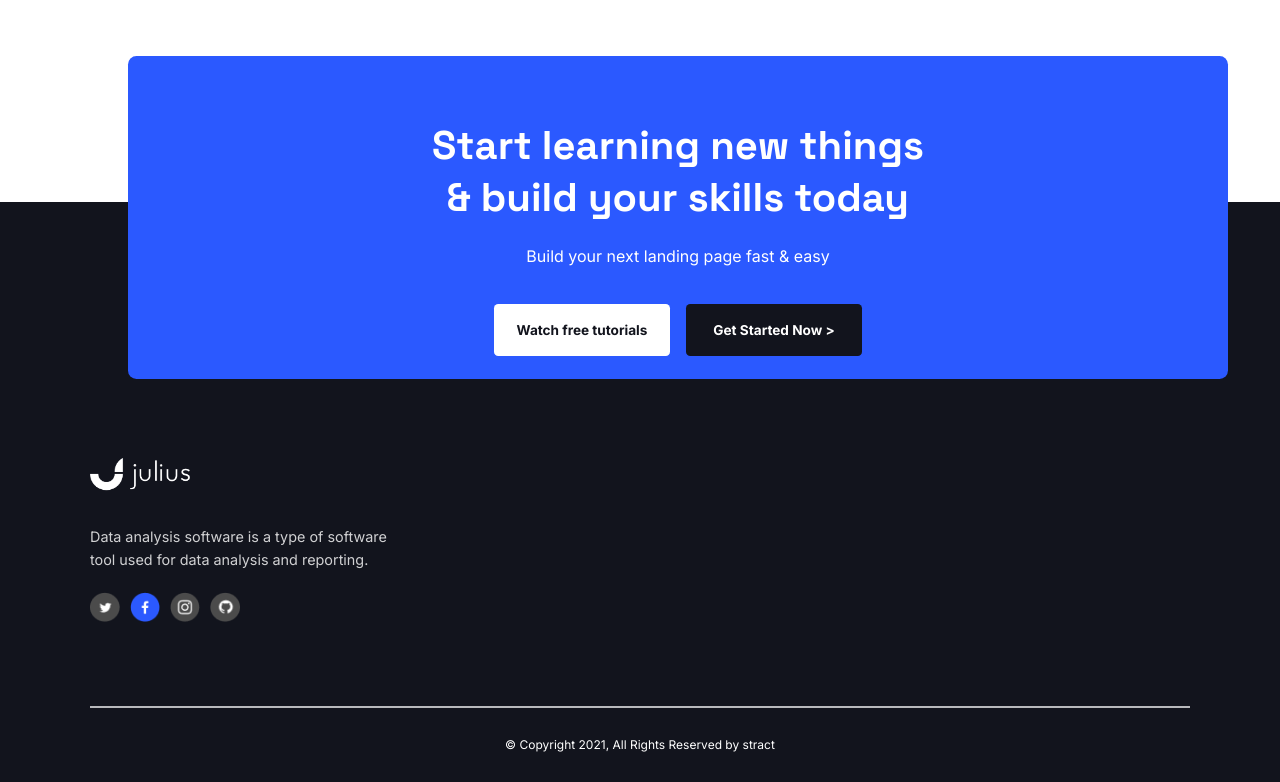
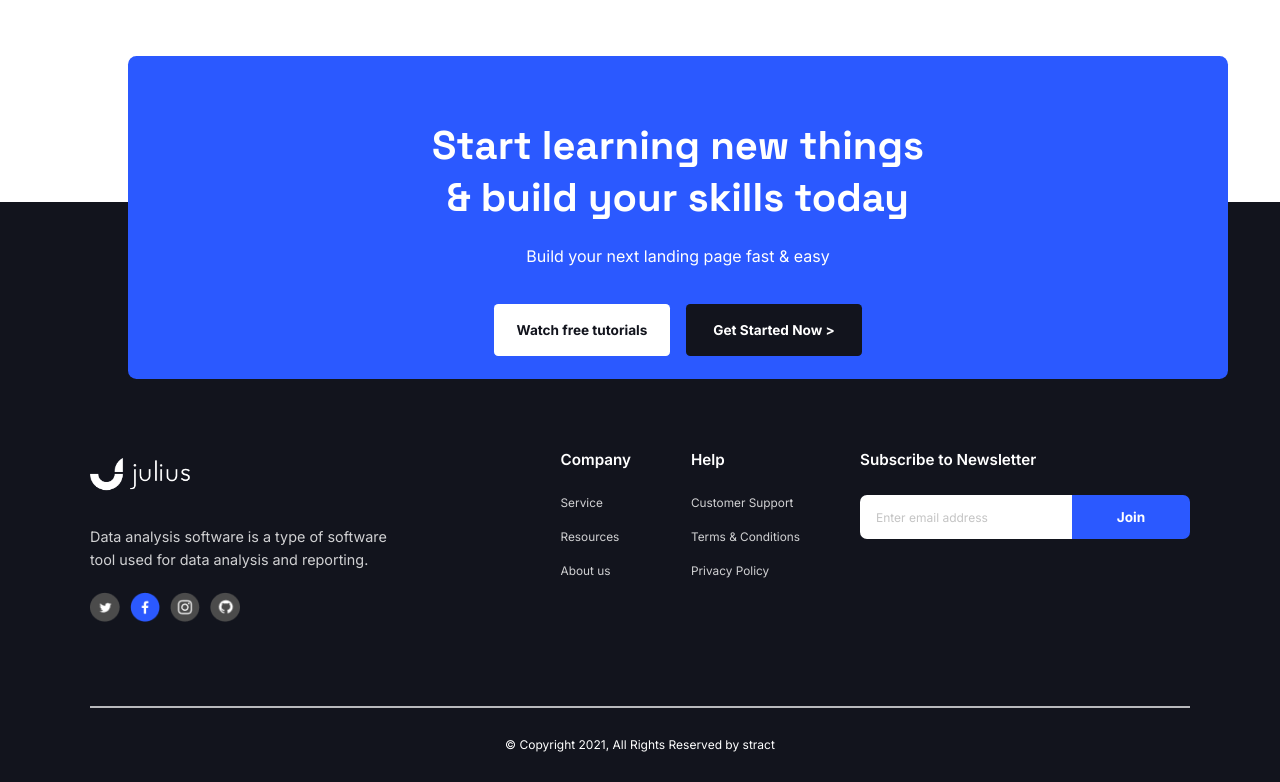
Before and after one commit to renatogomesf/julius, a Next.js app: page / in a window 1280 px wide. Shown: the part 4088-4870 px from the top of the page. Built offline with nearby package versions, Linux system fonts and the light colour scheme.

Commit message:
terminado footer

```diff
--- a/src/app/components/footer/Footer.tsx
+++ b/src/app/components/footer/Footer.tsx
@@ -25,7 +25,7 @@ export default function Footer() {
         </div>
       </section>
 
-      <section className="max-w-[1100px] m-auto pt-[247px]">
+      <section className="max-w-[1100px] m-auto pt-[247px] flex justify-between">
         <div className="max-w-[322px]">
           <Image src={'/logojunta02.png'} alt="logo" width={100} height={0} />
 
@@ -42,15 +42,61 @@ export default function Footer() {
           </div>
         </div>
 
-        <div></div>
+        <div className="flex gap-15">
+          <div>
+            <h4 className="font-semibold text-[0.95rem] mb-6">Company</h4>
 
-        <div className="mt-21">
-          <hr className="border-[1px] border-white/70" />
-          <p className="text-center pt-7 pb-7 text-[0.75rem]">
-            © Copyright 2021, All Rights Reserved by stract
-          </p>
+            <ul className="flex flex-col gap-4">
+              <li className="text-[0.74rem] text-white/80">Service</li>
+
+              <li className="text-[0.74rem] text-white/80">Resources</li>
+
+              <li className="text-[0.74rem] text-white/80">About us</li>
+            </ul>
+          </div>
+
+          <div>
+            <h4 className="font-semibold text-[0.95rem] mb-6">Help</h4>
+
+            <ul className="flex flex-col gap-4">
+              <li className="text-[0.74rem] text-white/80">Customer Support</li>
+
+              <li className="text-[0.74rem] text-white/80">
+                Terms & Conditions
+              </li>
+
+              <li className="text-[0.74rem] text-white/80">Privacy Policy</li>
+            </ul>
+          </div>
+
+          <div>
+            <h4 className="font-semibold text-[0.95rem] mb-6">
+              Subscribe to Newsletter
+            </h4>
+
+            <div className="flex items-center">
+              <input
+                className="w-53 h-11 bg-white rounded-tl-[7px] rounded-bl-[7px] text-[#8a8a8a] text-[0.75rem] pl-4 p-3.5"
+                type="text"
+                name="email"
+                id=""
+                placeholder="Enter email address"
+              />
+
+              <button className="w-29.5 h-11 bg-[#2B59FF] rounded-tr-[7px] rounded-br-[7px] font-bold text-[0.85rem]">
+                Join
+              </button>
+            </div>
+          </div>
         </div>
       </section>
+      <div className="mt-21 max-w-[1100px] m-auto">
+        <hr className="border-[1px] border-white/70" />
+
+        <p className="text-center pt-7 pb-7 text-[0.75rem]">
+          © Copyright 2021, All Rights Reserved by stract
+        </p>
+      </div>
     </div>
   );
 }
```
